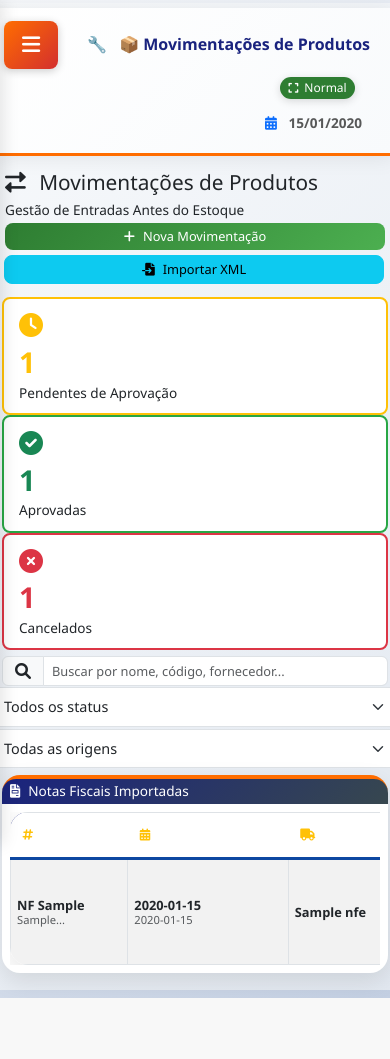
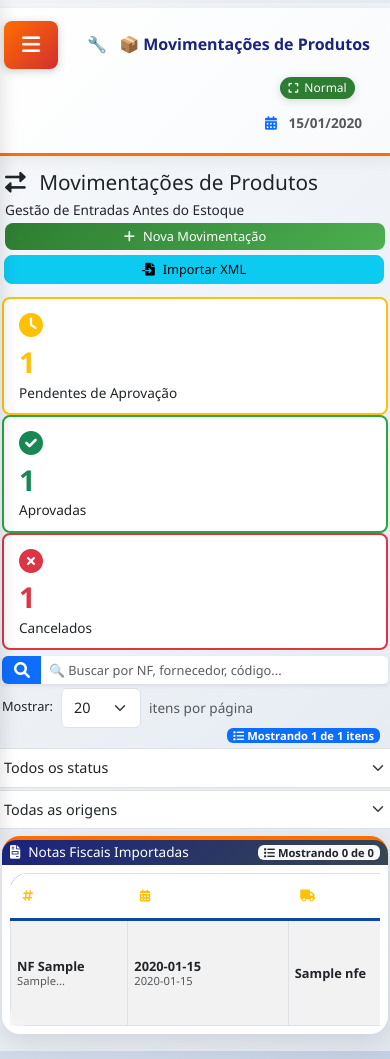
Before and after one commit to Iltonns/J-Auto-Pe-as, a Python web app: template templates/movimentacoes.html in a window 390 px wide; the page is wider, and only the part inside the window is pictured. Before the commit the page ends 998 px from the top of that part, so only its background shows below. Run offline with Jinja, Linux system fonts and the light colour scheme; the template is opened without the code that fills it: most values are stand-ins (such as "Sample title", 1, 10 or a date in 2020).

Commit message:
feat: adicionar controles de paginação e filtros adicionais na tabela de movimentações

```diff
--- a/templates/movimentacoes.html
+++ b/templates/movimentacoes.html
@@ -177,18 +177,13 @@
         </div>
     </div>
 
-    <!-- Filtros -->
+    <!-- Controles de Paginação -->
+    <div id="controlesMovimentacoes" class="mb-3"></div>
+
+    <!-- Filtros Adicionais -->
     <div class="row mb-4">
-        <div class="col-md-6">
-            <div class="input-group">
-                <span class="input-group-text">
-                    <i class="fas fa-search"></i>
-                </span>
-                <input type="text" id="searchInput" class="form-control" placeholder="Buscar por nome, código, fornecedor...">
-            </div>
-        </div>
         <div class="col-md-3">
-            <select id="statusFilter" class="form-select">
+            <select id="statusFilter" class="form-select form-select-sm">
                 <option value="">Todos os status</option>
                 <option value="pendente">Pendentes</option>
                 <option value="aprovada">Aprovadas</option>
@@ -196,7 +191,7 @@
             </select>
         </div>
         <div class="col-md-3">
-            <select id="tipoFilter" class="form-select">
+            <select id="tipoFilter" class="form-select form-select-sm">
                 <option value="">Todas as origens</option>
                 <option value="manual">Manual</option>
                 <option value="xml_nfe">XML NFe</option>
@@ -207,9 +202,15 @@
     <!-- Tabela de Movimentações -->
     <div class="card">
         <div class="card-header text-white" style="background-color: #1a237e;">
-            <h5 class="mb-0">
-                <i class="fas fa-file-invoice me-2"></i>Notas Fiscais Importadas
-            </h5>
+            <div class="d-flex justify-content-between align-items-center">
+                <h5 class="mb-0">
+                    <i class="fas fa-file-invoice me-2"></i>Notas Fiscais Importadas
+                </h5>
+                <span class="badge bg-light text-dark">
+                    <i class="fas fa-list"></i>
+                    Mostrando <span id="movimentacoesVisiveis">0</span> de <span id="totalMovimentacoes">0</span>
+                </span>
+            </div>
         </div>
         <div class="card-body">
             <div class="table-responsive">
@@ -691,6 +692,7 @@
 {% endblock %}
 
 {% block extra_js %}
+<script src="{{ url_for('static', filename='js/pagination.js') }}"></script>
 <script>
 // Calculadora de preços (não é mais automática)
 function calcularPreco(tipo) {
@@ -812,38 +814,67 @@ function deletarNfeCompleta(nfeNumero) {
 
 // Filtros
 document.addEventListener('DOMContentLoaded', function() {
-    const searchInput = document.getElementById('searchInput');
+    // Criar controles de paginação
+    createPaginationControls('controlesMovimentacoes', {
+        searchId: 'buscaMovimentacoes',
+        searchPlaceholder: '🔍 Buscar por NF, fornecedor, código...',
+        tableId: 'tabelaMovimentacoes',
+        itemsPerPageId: 'itensPorPaginaMovimentacoes',
+        visibleCountId: 'movimentacoesVisiveis',
+        totalCountId: 'totalMovimentacoes',
+        prevBtnId: 'btnAnteriorMovimentacoes',
+        nextBtnId: 'btnProximoMovimentacoes',
+        paginationControlsId: 'controlesNavegacaoMovimentacoes',
+        pageInfoId: 'infoPaginacaoMovimentacoes'
+    });
+
+    // Inicializar paginação
+    const pagination = new TablePagination({
+        tableId: 'tabelaMovimentacoes',
+        searchId: 'buscaMovimentacoes',
+        itemsPerPageId: 'itensPorPaginaMovimentacoes',
+        visibleCountId: 'movimentacoesVisiveis',
+        totalCountId: 'totalMovimentacoes',
+        prevBtnId: 'btnAnteriorMovimentacoes',
+        nextBtnId: 'btnProximoMovimentacoes',
+        paginationControlsId: 'controlesNavegacaoMovimentacoes',
+        pageInfoId: 'infoPaginacaoMovimentacoes',
+        defaultItemsPerPage: 20
+    });
+
+    // Filtros adicionais
     const statusFilter = document.getElementById('statusFilter');
     const tipoFilter = document.getElementById('tipoFilter');
     const tabela = document.getElementById('tabelaMovimentacoes');
 
-    function aplicarFiltros() {
-        const searchTerm = searchInput.value.toLowerCase();
+    function aplicarFiltrosAdicionais() {
         const statusSelecionado = statusFilter.value;
         const tipoSelecionado = tipoFilter.value;
 
         const linhas = tabela.querySelectorAll('tbody tr');
+        let contadorVisivel = 0;
 
         linhas.forEach(linha => {
-            const texto = linha.textContent.toLowerCase();
             const status = linha.dataset.status;
             const origem = linha.dataset.origem;
 
-            const matchSearch = texto.includes(searchTerm);
             const matchStatus = !statusSelecionado || status === statusSelecionado;
             const matchTipo = !tipoSelecionado || origem === tipoSelecionado;
 
-            if (matchSearch && matchStatus && matchTipo) {
+            if (matchStatus && matchTipo) {
                 linha.style.display = '';
+                contadorVisivel++;
             } else {
                 linha.style.display = 'none';
             }
         });
+
+        // Recarregar paginação após aplicar filtros
+        pagination.reload();
     }
 
-    searchInput.addEventListener('input', aplicarFiltros);
-    statusFilter.addEventListener('change', aplicarFiltros);
-    tipoFilter.addEventListener('change', aplicarFiltros);
+    statusFilter.addEventListener('change', aplicarFiltrosAdicionais);
+    tipoFilter.addEventListener('change', aplicarFiltrosAdicionais);
 });
 
 // Preview de imagem
```
